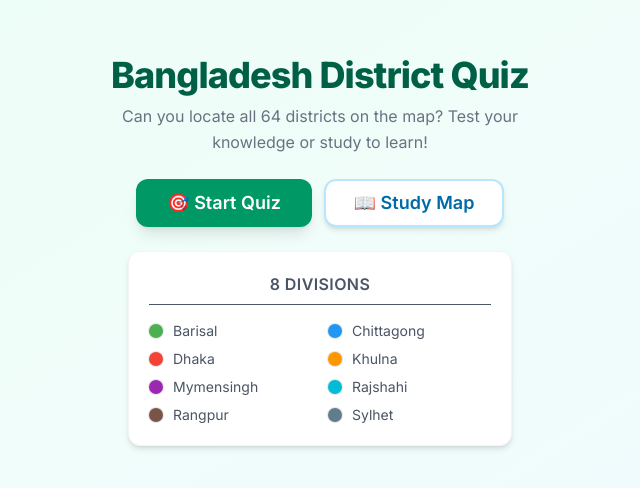
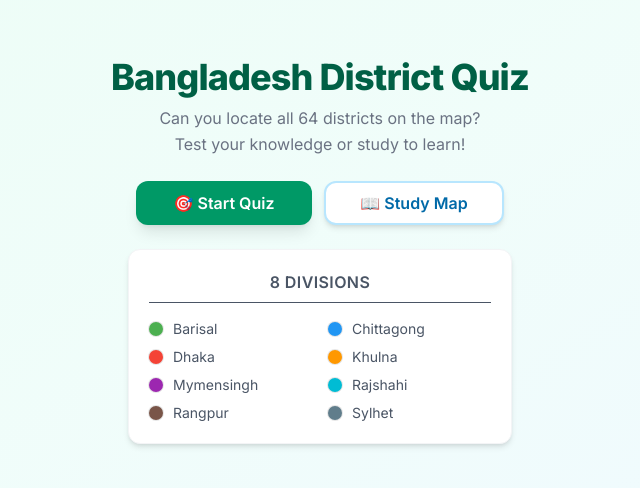
Before and after one commit to abid-shahriar/bd-geo-quiz, a React (Vite) app: page / in a window 1280 px wide. Shown: the part 150-638 px from the top of the page, without its empty margins (320-960 px from the left). Built offline with nearby package versions, Linux system fonts and the light colour scheme.

Commit message:
main menu view update

```diff
--- a/src/features/game/screens/MenuScreen.tsx
+++ b/src/features/game/screens/MenuScreen.tsx
@@ -9,13 +9,15 @@ interface MenuScreenProps {
 
 export function MenuScreen({ onStartQuiz, onStartStudy, lastScore }: MenuScreenProps) {
   return (
-    <div className='flex-1 flex flex-col items-center justify-center gap-6 py-8 px-4'>
+    <div className='flex-1 flex flex-col items-center justify-center gap-6 py-8'>
       <div className='text-center'>
         <h1 className='text-3xl md:text-4xl font-extrabold text-emerald-800 mb-2 tracking-tight'>
           Bangladesh District Quiz
         </h1>
-        <p className='text-gray-500 text-sm md:text-base max-w-md mx-auto leading-relaxed px-4'>
-          Can you locate all 64 districts on the map? Test your knowledge or study to learn!
+        <p className='text-gray-500 text-sm md:text-base max-w-md mx-auto leading-relaxed'>
+          Can you locate all 64 districts on the map?
+          <br />
+          Test your knowledge or study to learn!
         </p>
       </div>
 
@@ -35,13 +37,13 @@ export function MenuScreen({ onStartQuiz, onStartStudy, lastScore }: MenuScreenP
       <div className='flex flex-col sm:flex-row gap-3 w-full max-w-sm px-2'>
         <button
           onClick={onStartQuiz}
-          className='flex-1 bg-emerald-600 hover:bg-emerald-700 text-white font-semibold py-2 px-6 rounded-xl shadow-lg hover:shadow-xl transition-all text-lg cursor-pointer active:scale-[0.97] hover:-translate-y-0.5'
+          className='flex-1 bg-emerald-600 hover:bg-emerald-700 text-white font-semibold py-2 px-6 rounded-xl shadow-lg hover:shadow-xl transition-all text-md cursor-pointer active:scale-[0.97] hover:-translate-y-0.5'
         >
           🎯 Start Quiz
         </button>
         <button
           onClick={onStartStudy}
-          className='flex-1 bg-white hover:bg-sky-50 text-sky-700 font-semibold py-2 px-6 rounded-xl shadow-md hover:shadow-lg transition-all text-lg cursor-pointer active:scale-[0.97] border-2 border-sky-200 hover:-translate-y-0.5'
+          className='flex-1 bg-white hover:bg-sky-50 text-sky-700 font-semibold py-2 px-6 rounded-xl shadow-md hover:shadow-lg transition-all text-md cursor-pointer active:scale-[0.97] border-2 border-sky-200 hover:-translate-y-0.5'
         >
           📖 Study Map
         </button>
```
